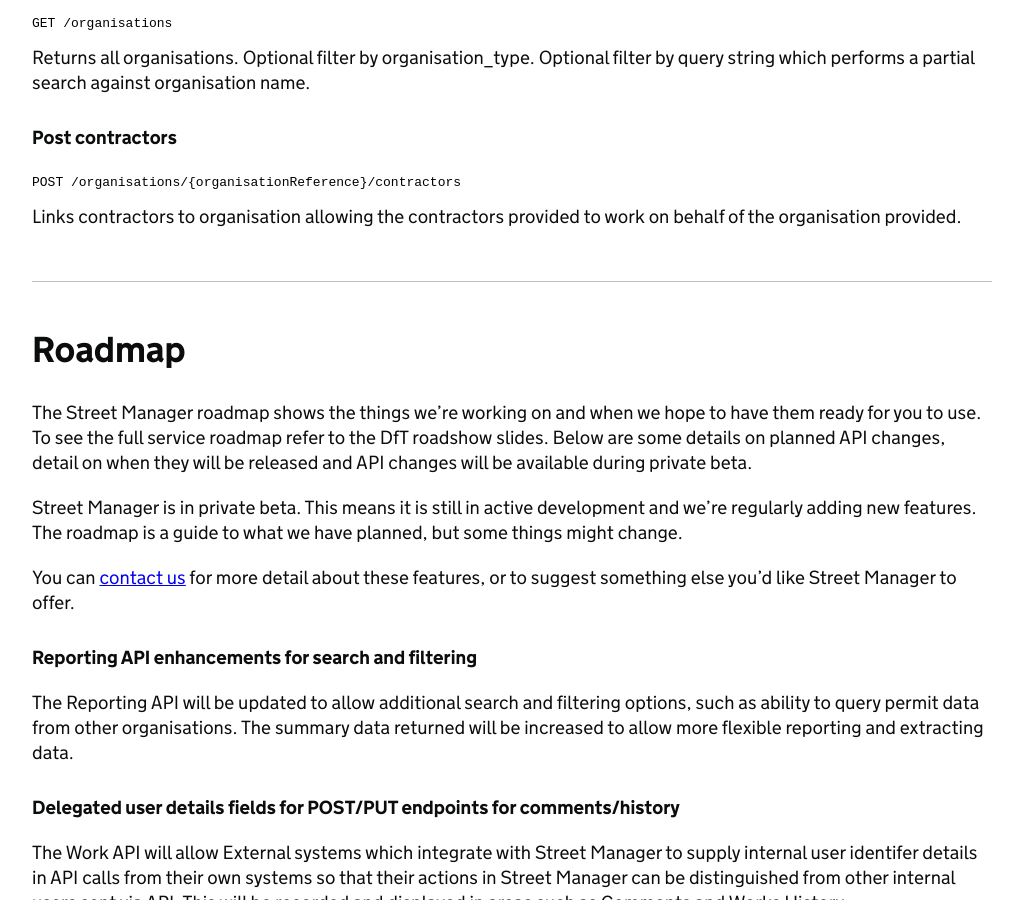
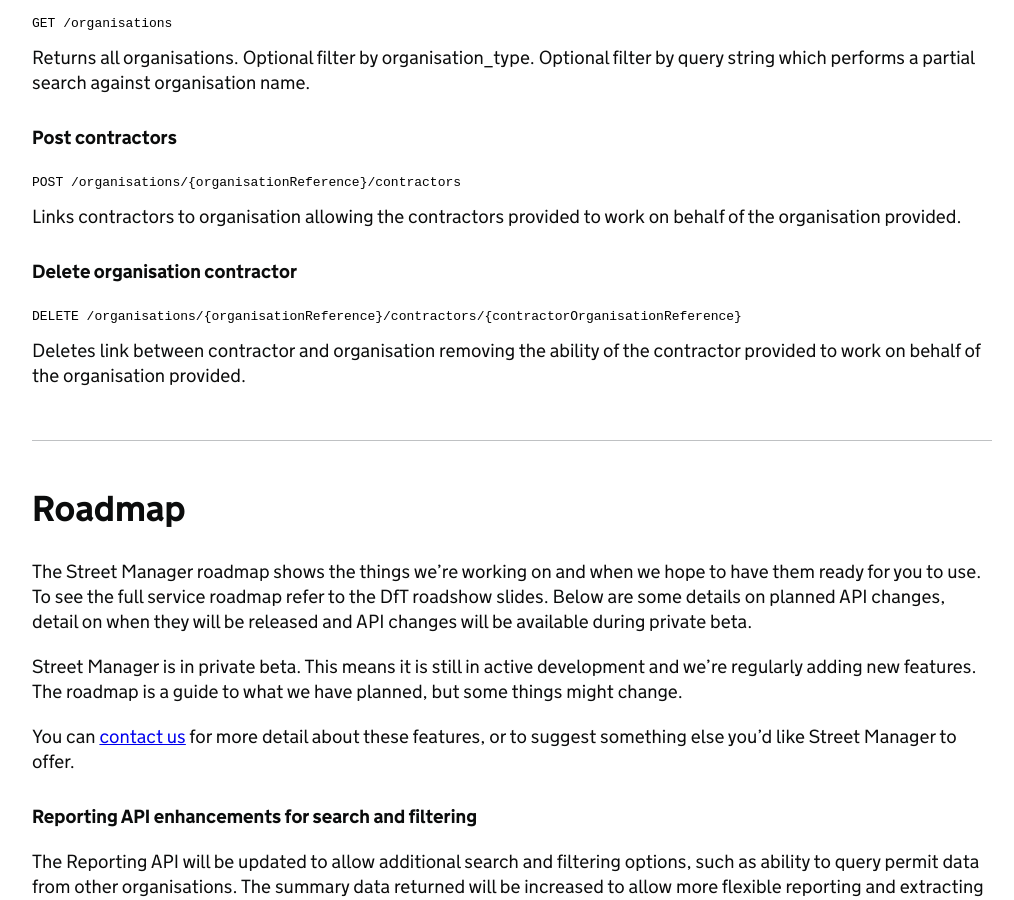
Before and after one commit to jgraham0325/land-register-api-docs, a Jekyll site: the page built from docs/api-documentation/V1.1/index.md, in a window 1280 px wide and 900 px high, scrolled down 38664 px. Shown: the whole window, without its empty margins (128-1142 px from the left). Built offline with Jekyll 4.4.1, drawn with Linux system fonts in a browser that asks for light colours.

Commit message:
SM-2955 - Add documentation on new delete organisation contractor endpoint

```diff
--- a/docs/api-documentation/V1.1/index.md
+++ b/docs/api-documentation/V1.1/index.md
@@ -1797,6 +1797,14 @@
 Links contractors to organisation allowing the contractors provided to work on behalf of the organisation provided.
 {: .govuk-body}
 
+#### Delete organisation contractor
+{: .govuk-heading-s}
+
+<code>DELETE /organisations/{organisationReference}/contractors/{contractorOrganisationReference}</code>
+
+Deletes link between contractor and organisation removing the ability of the contractor provided to work on behalf of the organisation provided.
+{: .govuk-body}
+
 <hr class="govuk-section-break govuk-section-break--xl govuk-section-break--visible">
 
 ## Roadmap
```
